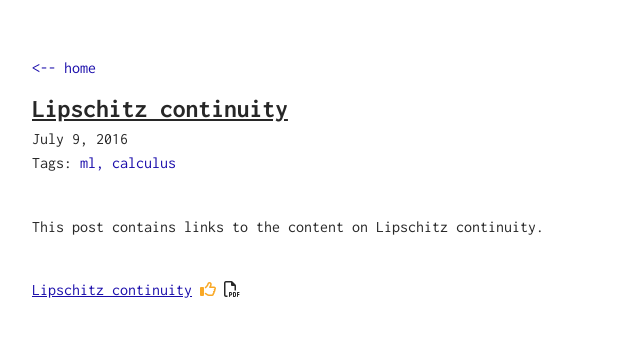
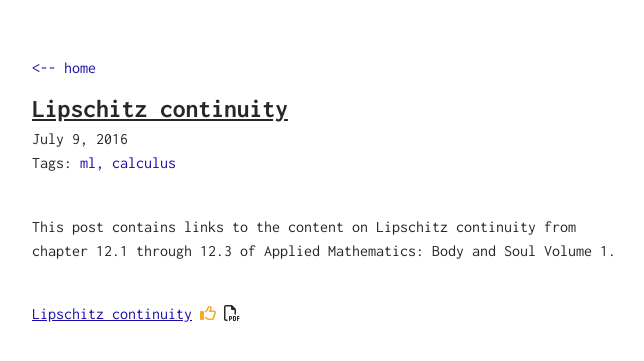
Before and after one commit to pbamotra/sciontist, a Jekyll site: the page built from _posts/2016-07-09-lipschitz-continuity.md, in a window 1280 px wide. Shown: the top 361 px of the page, without its empty margins (308-952 px from the left). Built offline with Jekyll 4.4.1, drawn with Linux system fonts in a browser that asks for light colours; nearby versions of some CDN libraries; a script that is not in the unit is left out.

Commit message:
Jul 9: 1: Lipschitz chapter

```diff
--- a/_posts/2016-07-09-lipschitz-continuity.md
+++ b/_posts/2016-07-09-lipschitz-continuity.md
@@ -9,7 +9,7 @@ _url:
     uri: http://www.springer.com/cda/content/document/cda_downloaddocument/9783540008903-c1.pdf
     heart: <span style="color:#f9a825" title="Simple and Best!"><i class="fa fa-thumbs-o-up" aria-hidden="true"></i></span>
 ---
-This post contains links to the content on Lipschitz continuity.
+This post contains links to the content on Lipschitz continuity from chapter 12.1 through 12.3 of Applied Mathematics: Body and Soul Volume 1.
 
 {% for p in page._url %}
 {% if p.heart %}
```
